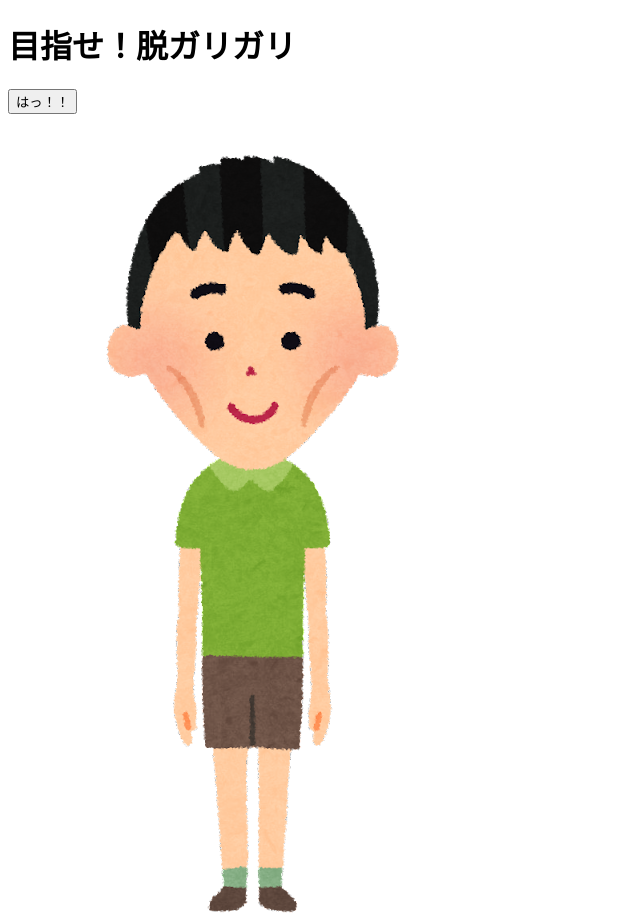
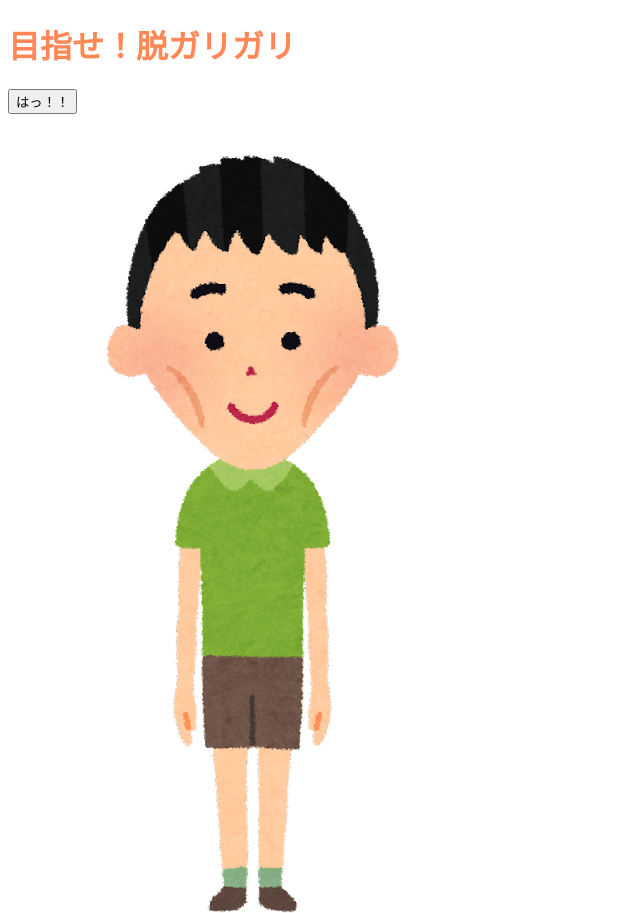
Before and after one commit to kyosukeedo/koukikadai, a plain HTML site: page index.html in a window 1280 px wide. Shown: the top 913 px of the page, without its empty margins (0-640 px from the left). Drawn offline with Linux system fonts and the light colour scheme.

Commit message:
Update index.html

```diff
--- a/index.html
+++ b/index.html
@@ -5,6 +5,7 @@
     <title>プロジェクト課題</title>
 
     <link rel="stylesheet" href="imagechange.css">
+    <link rel="stylesheet" href="s.css">
     <script src="ex1-1.js"></script>
     <script src="ex1-3.js"></script>
     <script src="ex1-4.js"></script>
```
